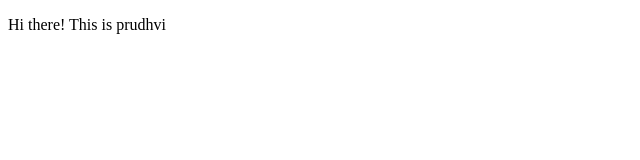
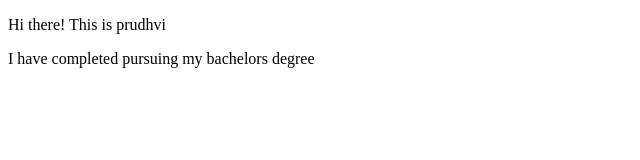
Before and after one commit to KNAGAPRUDHVI/Practice, a plain HTML site: page Assignment-1.html in a window 1280 px wide. Shown: the whole page, without its empty margins (0-640 px from the left). Drawn offline with Linux system fonts and the light colour scheme.

Commit message:
Added about

```diff
--- a/Assignment-1.html
+++ b/Assignment-1.html
@@ -6,6 +6,6 @@
 </head>
 <body>
 <p>Hi there! This is prudhvi</p>
-
+<p>I have completed pursuing my bachelors degree</p>
 </body>
 </html>
```
